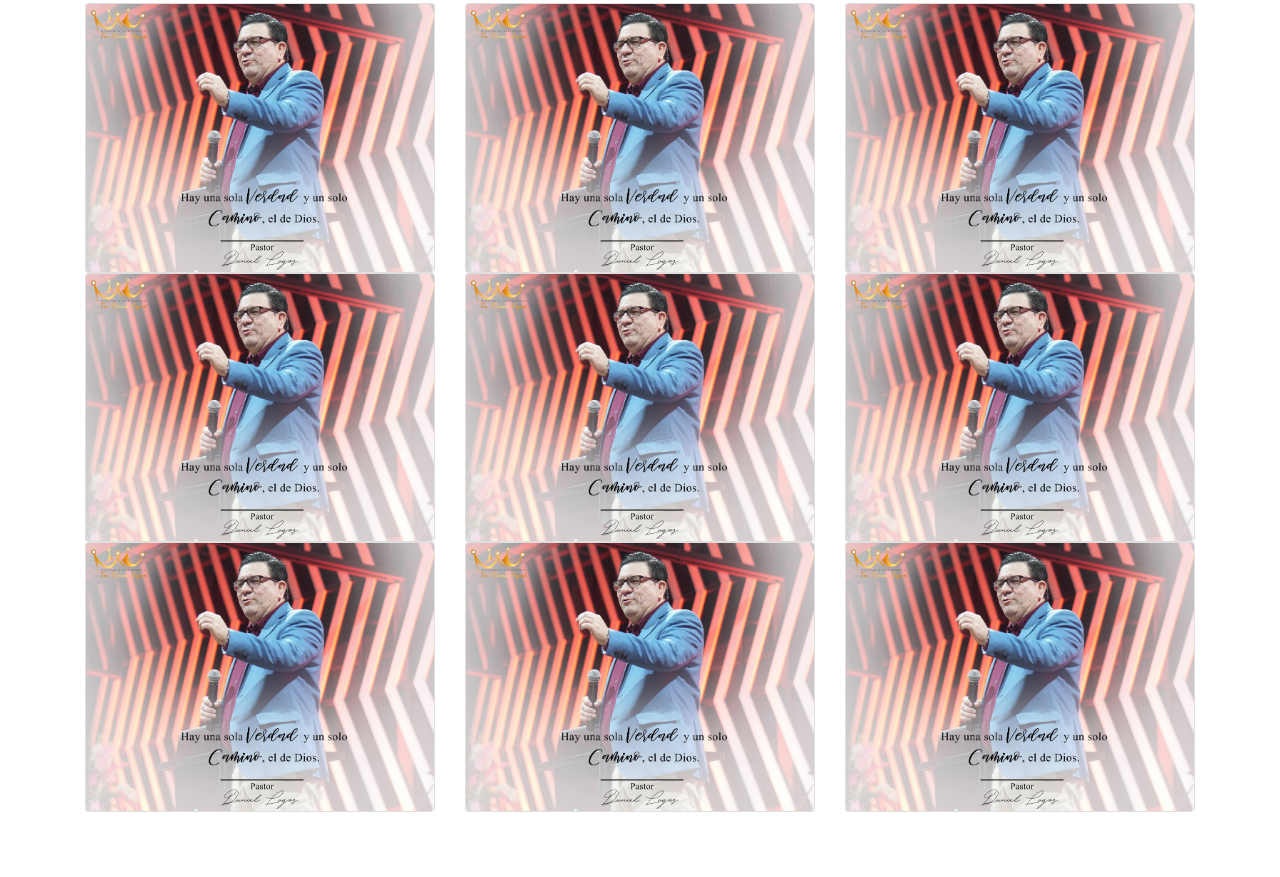
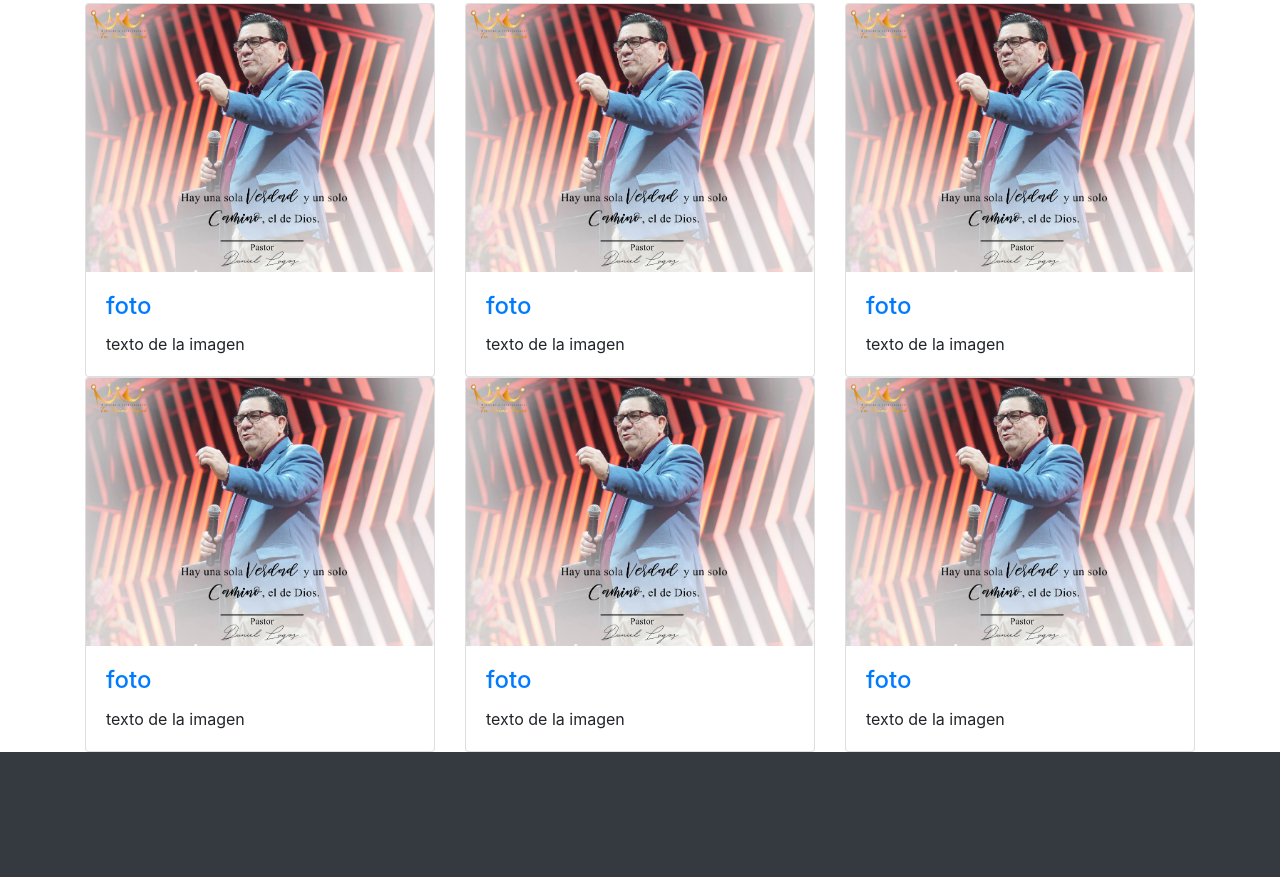
Before and after one commit to arubi-tech/Web-UUCD, a website with bundled scripts: page Media.html in a window 1280 px wide. Shown: the part 1022-1899 px from the top of the page. Built offline with nearby package versions, Linux system fonts and the light colour scheme.

Commit message:
update index y media

```diff
--- a/Media.html
+++ b/Media.html
@@ -101,69 +101,83 @@
 
 <div class="container">
 
+
+
+
 <div class="row">
 
         <div class="col-lg-4 col-sm-6 portfolio-item">
           <div class="card h-100">
             <a href="#"><img class="card-img-top" src="img/img2.jpg" alt=""></a>
-
+            <div class="card-body">
+              <h4 class="card-title">
+                <a href="https://www.facebook.com/tureinoaquihn/videos/313347172614228/"  target="_blank">foto</a>
+              </h4>
+              <p class="card-text"> texto de la imagen </p>
             </div>
           </div>
+        </div>
+
+
 
 
                 <div class="col-lg-4 col-sm-6 portfolio-item">
                   <div class="card h-100">
                     <a href="#"><img class="card-img-top" src="img/img2.jpg" alt=""></a>
-
+                    <div class="card-body">
+                      <h4 class="card-title">
+                        <a href="https://www.facebook.com/tureinoaquihn/videos/313347172614228/"  target="_blank">foto</a>
+                      </h4>
+                      <p class="card-text"> texto de la imagen </p>
+                    </div>
                   </div>
                 </div>
 
                         <div class="col-lg-4 col-sm-6 portfolio-item">
                           <div class="card h-100">
                             <a href="#"><img class="card-img-top" src="img/img2.jpg" alt=""></a>
-
+                            <div class="card-body">
+                              <h4 class="card-title">
+                                <a href="https://www.facebook.com/tureinoaquihn/videos/313347172614228/"  target="_blank">foto</a>
+                              </h4>
+                              <p class="card-text"> texto de la imagen </p>
+                            </div>
                           </div>
                         </div>
 
                                 <div class="col-lg-4 col-sm-6 portfolio-item">
                                   <div class="card h-100">
                                     <a href="#"><img class="card-img-top" src="img/img2.jpg" alt=""></a>
-
+                                    <div class="card-body">
+                                      <h4 class="card-title">
+                                        <a href="https://www.facebook.com/tureinoaquihn/videos/313347172614228/"  target="_blank">foto</a>
+                                      </h4>
+                                      <p class="card-text"> texto de la imagen </p>
+                                    </div>
                                   </div>
                                 </div>
 
                                         <div class="col-lg-4 col-sm-6 portfolio-item">
                                           <div class="card h-100">
                                             <a href="#"><img class="card-img-top" src="img/img2.jpg" alt=""></a>
-
+                                            <div class="card-body">
+                                              <h4 class="card-title">
+                                                <a href="https://www.facebook.com/tureinoaquihn/videos/313347172614228/"  target="_blank">foto</a>
+                                              </h4>
+                                              <p class="card-text"> texto de la imagen </p>
+                                            </div>
                                           </div>
                                         </div>
 
                                                 <div class="col-lg-4 col-sm-6 portfolio-item">
                                                   <div class="card h-100">
                                                     <a href="#"><img class="card-img-top" src="img/img2.jpg" alt=""></a>
-
+                                                    <div class="card-body">
+                                                      <h4 class="card-title">
+                                                        <a href="https://www.facebook.com/tureinoaquihn/videos/313347172614228/"  target="_blank">foto</a>
+                                                      </h4>
+                                                      <p class="card-text"> texto de la imagen </p>
                                                     </div>
-        </div>
-
-        <div class="col-lg-4 col-sm-6 portfolio-item">
-          <div class="card h-100">
-            <a href="#"><img class="card-img-top" src="img/img2.jpg" alt=""></a>
-
-          </div>
-        </div>
-
-        <div class="col-lg-4 col-sm-6 portfolio-item">
-          <div class="card h-100">
-            <a href="#"><img class="card-img-top" src="img/img2.jpg" alt=""></a>
-
-          </div>
-        </div>
-
-        <div class="col-lg-4 col-sm-6 portfolio-item">
-          <div class="card h-100">
-            <a href="#"><img class="card-img-top" src="img/img2.jpg" alt=""></a>
-
                                                   </div>
                                                 </div>
 
@@ -175,7 +189,7 @@
   <!-- empieza galeria de videos-->
 
 
-
+<!--
     </section>
 
 
@@ -190,67 +204,78 @@
 
               <div class="row">
 
-                <div class="col-lg-4 col-sm-6 portfolio-item">
+                <div class="col-lg-4 col-sm-6 portfolio-item text-black">
                   <div class="card h-100">
                     <a href="#"><img class="card-img-top" src="img/img2.jpg" alt=""></a>
-
+                    <div class="card-body">
+                      <h4 class="card-title">
+                        <a href="https://www.facebook.com/tureinoaquihn/videos/313347172614228/"  target="_blank">foto</a>
+                      </h4>
+                      <p class="card-text text-black"> texto de la imagen </p>
                     </div>
                   </div>
+                </div>
+
+
 
 
                         <div class="col-lg-4 col-sm-6 portfolio-item">
                           <div class="card h-100">
                             <a href="#"><img class="card-img-top" src="img/img2.jpg" alt=""></a>
-
+                            <div class="card-body">
+                              <h4 class="card-title">
+                                <a href="https://www.facebook.com/tureinoaquihn/videos/313347172614228/"  target="_blank">foto</a>
+                              </h4>
+                              <p class="card-text"> texto de la imagen </p>
+                            </div>
                           </div>
                         </div>
 
                                 <div class="col-lg-4 col-sm-6 portfolio-item">
                                   <div class="card h-100">
                                     <a href="#"><img class="card-img-top" src="img/img2.jpg" alt=""></a>
-
+                                    <div class="card-body">
+                                      <h4 class="card-title">
+                                        <a href="https://www.facebook.com/tureinoaquihn/videos/313347172614228/"  target="_blank">foto</a>
+                                      </h4>
+                                      <p class="card-text"> texto de la imagen </p>
+                                    </div>
                                   </div>
                                 </div>
 
                                         <div class="col-lg-4 col-sm-6 portfolio-item">
                                           <div class="card h-100">
                                             <a href="#"><img class="card-img-top" src="img/img2.jpg" alt=""></a>
-
+                                            <div class="card-body">
+                                              <h4 class="card-title">
+                                                <a href="https://www.facebook.com/tureinoaquihn/videos/313347172614228/"  target="_blank">foto</a>
+                                              </h4>
+                                              <p class="card-text"> texto de la imagen </p>
+                                            </div>
                                           </div>
                                         </div>
 
                                                 <div class="col-lg-4 col-sm-6 portfolio-item">
                                                   <div class="card h-100">
                                                     <a href="#"><img class="card-img-top" src="img/img2.jpg" alt=""></a>
-
+                                                    <div class="card-body">
+                                                      <h4 class="card-title">
+                                                        <a href="https://www.facebook.com/tureinoaquihn/videos/313347172614228/"  target="_blank">foto</a>
+                                                      </h4>
+                                                      <p class="card-text"> texto de la imagen </p>
+                                                    </div>
                                                   </div>
                                                 </div>
 
                                                         <div class="col-lg-4 col-sm-6 portfolio-item">
                                                           <div class="card h-100">
                                                             <a href="#"><img class="card-img-top" src="img/img2.jpg" alt=""></a>
-
+                                                            <div class="card-body">
+                                                              <h4 class="card-title">
+                                                                <a href="https://www.facebook.com/tureinoaquihn/videos/313347172614228/"  target="_blank">foto</a>
+                                                              </h4>
+                                                              <p class="card-text"> texto de la imagen </p>
                                                             </div>
-                </div>
-
-                <div class="col-lg-4 col-sm-6 portfolio-item">
-                  <div class="card h-100">
-                    <a href="#"><img class="card-img-top" src="img/img2.jpg" alt=""></a>
-
-                  </div>
-                </div>
-
-                <div class="col-lg-4 col-sm-6 portfolio-item">
-                  <div class="card h-100">
-                    <a href="#"><img class="card-img-top" src="img/img2.jpg" alt=""></a>
-
-                  </div>
-                </div>
-
-                <div class="col-lg-4 col-sm-6 portfolio-item">
-                  <div class="card h-100">
-                    <a href="#"><img class="card-img-top" src="img/img2.jpg" alt=""></a>
-
                                                           </div>
                                                         </div>
 
@@ -264,10 +289,10 @@
         </div>
     </section>
 
-
+-->
     <!-- termina galeria de videos-->
 
-    <section id="contact">
+    <section id="contact" class="bg-dark text-white">
       <div class="container">
         <div class="row">
           <div class="col-lg-8 mx-auto text-center">
```
Also changed, not shown: index.html (+5 -4 lines). Lines whose indentation alone changed are shown as unchanged.
